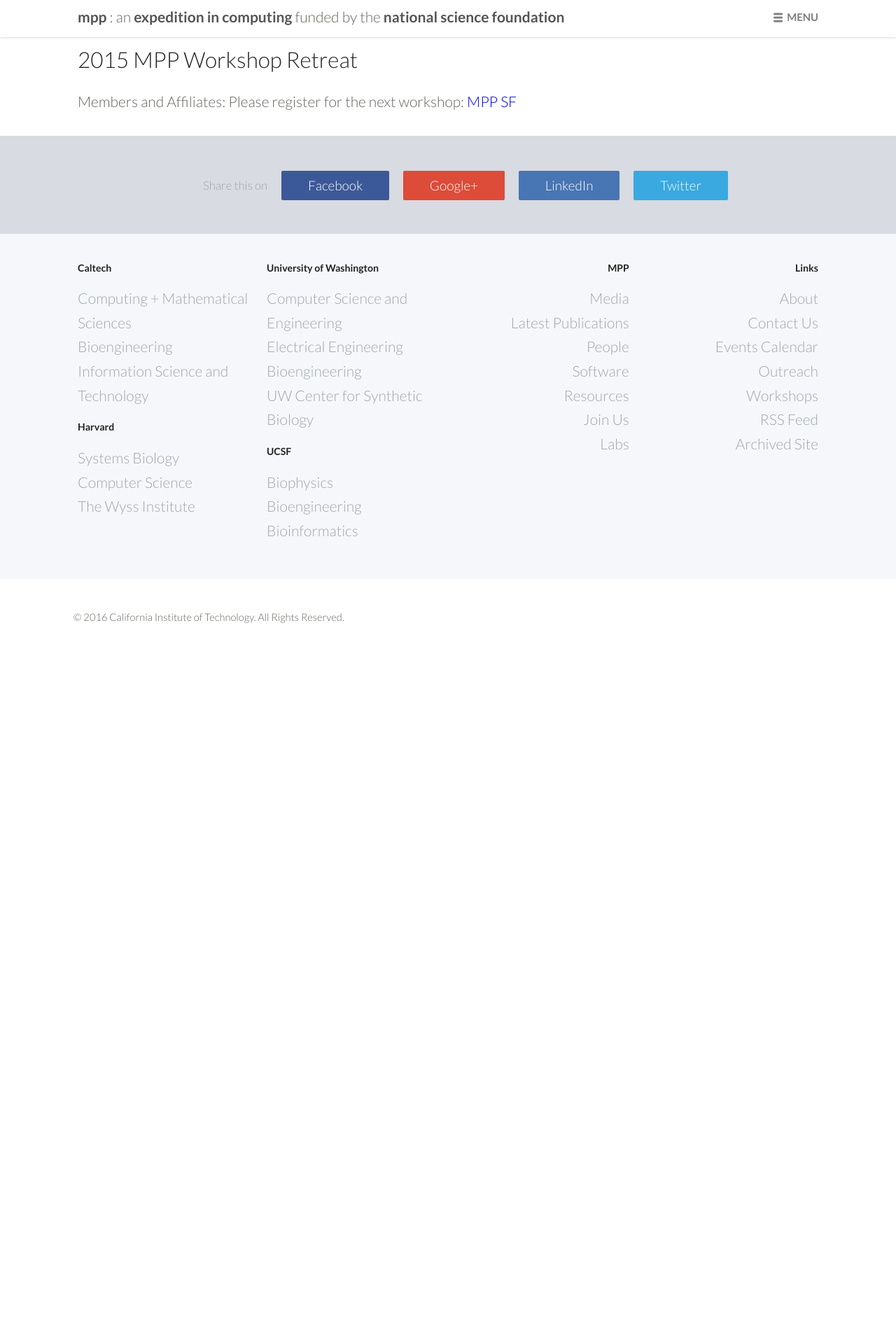
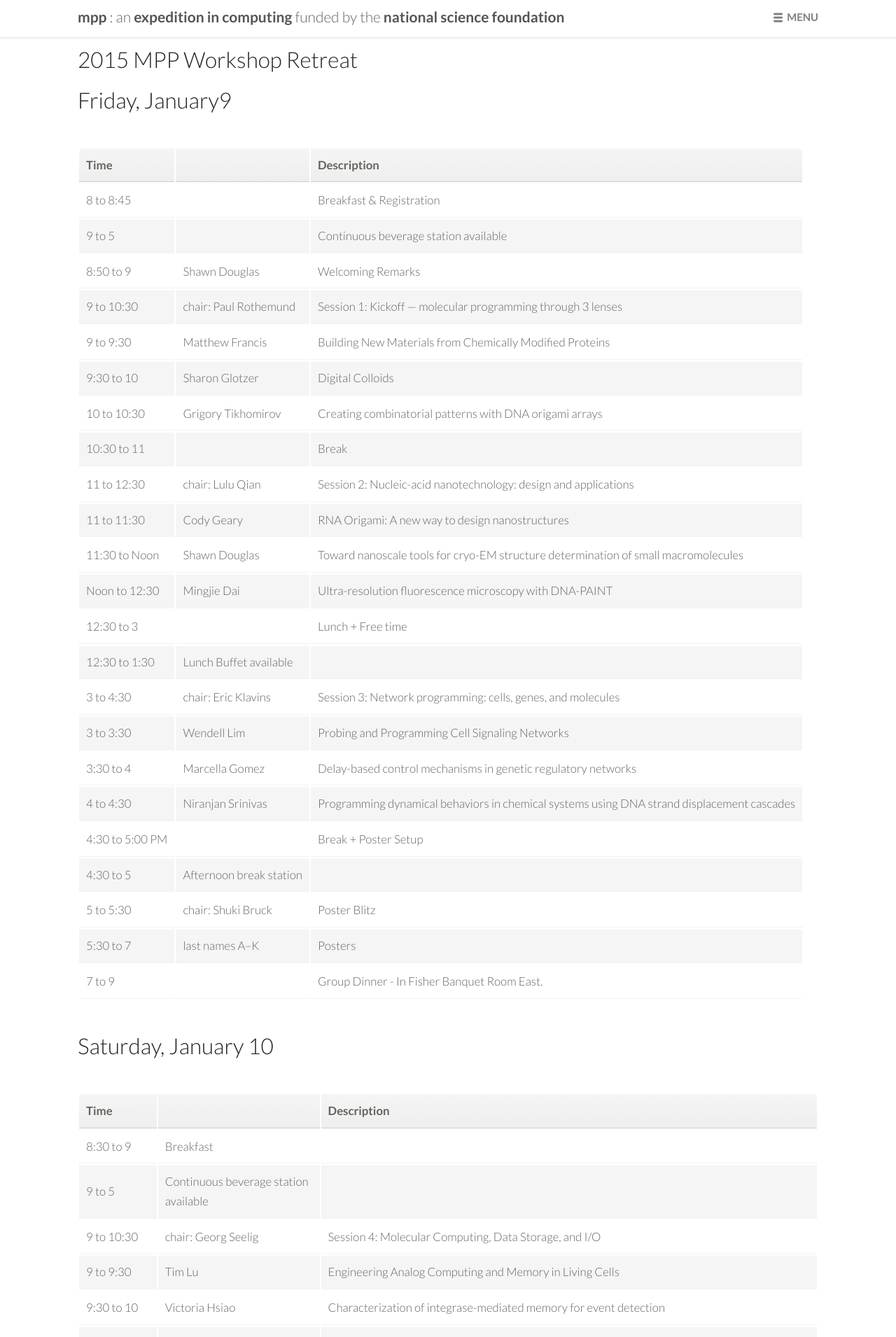
Before and after one commit to douglaslab/mpp, a Jekyll site: the page built from workshops/two.markdown, in a window 1280 px wide. Shown: the top 1910 px of the page at 70% size. Built offline with Jekyll 4.4.1, drawn with Linux system fonts in a browser that asks for light colours; nearby versions of some CDN libraries; before the commit the page ends 1367 px from its top, so only the background shows below that; some of the changed text lies outside the part shown.

Commit message:
Update workshop archive

```diff
--- a/_includes/footer.html
+++ b/_includes/footer.html
@@ -61,7 +61,7 @@
 				<li><a href="/contact.html">Contact Us</a></li>
 				<li><a href="/events.html">Events Calendar</a></li>
 				<li><a href="/outreach.html">Outreach</a></li>
-				<li><a href="/workshops/one.html">Workshops</a></li>
+				<li><a href="/workshops/">Workshops</a></li>
 				<li><a href="/feed.xml">RSS Feed</a></li>
 				<li><a target="_new" href="http://archive.molecular-programming.org/">Archived Site</a></li>
 			</ul>
--- a/_includes/menu.html
+++ b/_includes/menu.html
@@ -49,7 +49,7 @@
 				<li><a href="/events.html">Events Calendar</a></li>
 				<li><a href="/join-us.html">Join Us</a></li>
 				<li><a href="/labs.html">Labs</a></li>
-				<li><a href="/workshops/one.html">Workshops</a></li>
+				<li><a href="/workshops/">Workshops</a></li>
 
 			</ul>
 		</div>
--- a/feed.xml
+++ b/feed.xml
@@ -1,5 +1,5 @@
 ---
-layout: none
+layout: null
 title: RSS Feed
 ---
 <?xml version="1.0" encoding="UTF-8"?>
--- a/workshops/two.markdown
+++ b/workshops/two.markdown
@@ -6,4 +6,72 @@ body_class: fullwidth
 published: true
 ---
 
-Members and Affiliates: Please register for the next workshop: [MPP SF](https://www.eventjoy.com/e/mpp-sf)
+## Friday, January9
+
+| Time | | Description |
+|-|-|-|
+| 8 to 8:45 | | Breakfast & Registration |
+| 9 to 5 | | Continuous beverage station available |
+| 8:50 to 9 | Shawn Douglas |Welcoming Remarks |
+| 9 to 10:30 | chair: Paul Rothemund | Session 1: Kickoff — molecular programming through 3 lenses |
+| 9 to 9:30 | Matthew Francis | Building New Materials from Chemically Modified Proteins |
+| 9:30 to 10 | Sharon Glotzer | Digital Colloids |
+| 10 to 10:30 | Grigory Tikhomirov | Creating combinatorial patterns with DNA origami arrays |
+| 10:30 to 11 |  | Break |
+| 11 to 12:30 | chair: Lulu Qian | Session 2: Nucleic-acid nanotechnology: design and applications |
+| 11 to 11:30 | Cody Geary | RNA Origami: A new way to design nanostructures |
+| 11:30 to Noon | Shawn Douglas | Toward nanoscale tools for cryo-EM structure determination of small macromolecules |
+| Noon to 12:30 | Mingjie Dai | Ultra-resolution fluorescence microscopy with DNA-PAINT |
+| 12:30 to 3 |  | Lunch + Free time |
+| 12:30 to 1:30 | Lunch Buffet available |  |
+| 3 to 4:30 | chair: Eric Klavins | Session 3: Network programming: cells, genes, and molecules |
+| 3 to 3:30 | Wendell Lim | Probing and Programming Cell Signaling Networks |
+| 3:30 to 4 | Marcella Gomez | Delay-based control mechanisms in genetic regulatory networks |
+| 4 to 4:30 | Niranjan Srinivas | Programming dynamical behaviors in chemical systems using DNA strand displacement cascades |
+| 4:30 to 5:00 PM |  | Break + Poster Setup |
+| 4:30 to 5 | Afternoon break station |  |
+| 5 to 5:30 | chair: Shuki Bruck | Poster Blitz |
+| 5:30 to 7 | last names A–K | Posters |
+| 7 to 9 |  | Group Dinner - In Fisher Banquet Room East. |
+
+
+## Saturday, January 10
+
+| Time | | Description |
+|-|-|-|
+| 8:30 to 9 | Breakfast |  |
+| 9 to 5 | Continuous beverage station available |  |
+| 9 to 10:30 | chair: Georg Seelig | Session 4: Molecular Computing, Data Storage, and I/O |
+| 9 to 9:30 | Tim Lu | Engineering Analog Computing and Memory in Living Cells |
+| 9:30 to 10 | Victoria Hsiao | Characterization of integrase-mediated memory for event detection |
+| 10 to 10:30 | Sergii Pochekailov | A universal readout for molecular electronics |
+| 10:30 to 11 |  | Break |
+| 11 to 12:30 | chair: Richard Murray | Session 5: Cellular Engineering: Infrastructure and Applications |
+| 11 to 11:30 | Adam Arkin | Knowledge, Context, and Process: Building a foundational infrastructure for engineering cells for use in an uncertain world |
+| 11:30 to Noon | Leandra Brettner | Self-destructive altruism encoded by a synthetic developmental program enables complex feedstock utilization in a bacterial consortium |
+| 12:00 to 2 |  | Lunch |
+| Noon to 1 | Lunch Buffet available |  |
+| 2 to 3 | chair: Peng Yin | Session 6: Programming genomes across generations |
+| 2 to 2:30 | Kevin Esvelt | Sculpting the Evolution of Populations |
+| 2:30 to 3 | Farzad Farnoud | Biological Diversity through Duplication |
+| 3 to 3:30 |  | Break + Poster Setup |
+| 3 to 3:30 | Afternoon break station |  |
+| 3:30 to 5 | last names: J–Z | Posters |
+| 5 onwards |  | Free time (dinner on your own) |
+
+## Sunday, January 11
+
+| Time | | Description |
+|-|-|-|
+| 8:30 to 9 | Breakfast |  |
+| 9 to 3:30 | | Continuous beverage station available |
+| 9 to 10:30 | chair: Erik Winfree | Session 7: Multiscale biomimetic self-assembly |
+| 9 to 9:30 | Seung-Wuk Lee | Virus-based Biomimetic Self-templating Assembly |
+| 9:30 to 10 | Zhao Zhao | Liposome reconstitution with designed geometry using DNA origami |
+| 10 to 10:30 | Carlos Olguin | Programming Matter Across Domains and Scales |
+| 10:30 to 11 |  | Break |
+| 10:30 to 11 | Morning break station |  |
+|  |  |  |
+| 11 to 12:30 |  | NSF special session 1 |
+| 12:30 to 2 |  | Lunch - Box lunch available |
+| 2 to 3:30 |  | NSF special session 2 |
```
Also changed, not shown: workshops/index.markdown (added, +10 -0 lines), workshops/three.markdown (added, +348 -0 lines).
